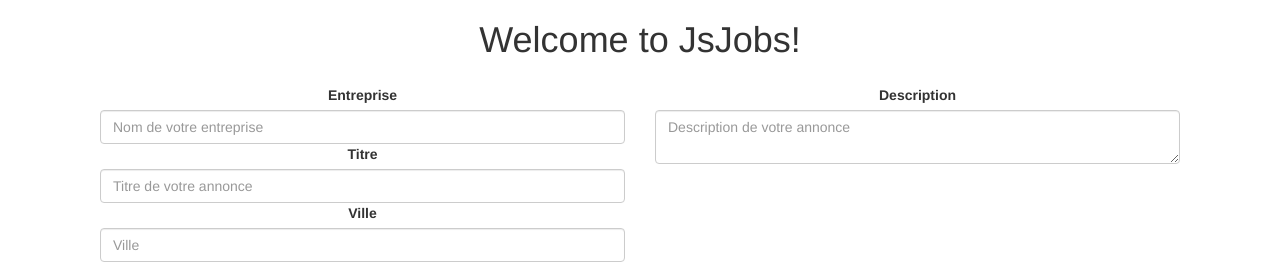
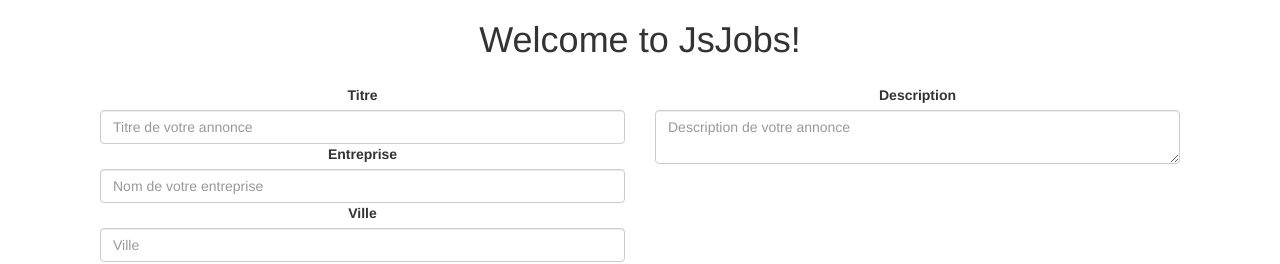
Before and after one commit to Infinter/jsJobs, an Angular app: page / in a window 1280 px wide. Shown: the top 264 px of the page. Built offline with nearby package versions, Linux system fonts and the light colour scheme.

Commit message:
test git 2

```diff
--- a/src/app/job-add-form/job-add-form.component.html
+++ b/src/app/job-add-form/job-add-form.component.html
@@ -1,10 +1,6 @@
 <div class="panel-body">
   <form [formGroup]="form" (ngSubmit)="createJob()">
     <div class="form-group col-sm-6">
-
-        <label for="company">Entreprise</label>
-        <input type="text" name="company" class="form-control" placeholder="Nom de votre entreprise" formControlName="company">
-
       <label for="title">Titre</label>
       <input type="text"
               name="title"
@@ -12,6 +8,9 @@
               placeholder="Titre de votre annonce"
               formControlName="title"
       >
+
+      <label for="company">Entreprise</label>
+      <input type="text" name="company" class="form-control" placeholder="Nom de votre entreprise" formControlName="company">
 
       <label for="city">Ville</label>
       <input type="text" name="city" class="form-control" placeholder="Ville" formControlName="city">
```
